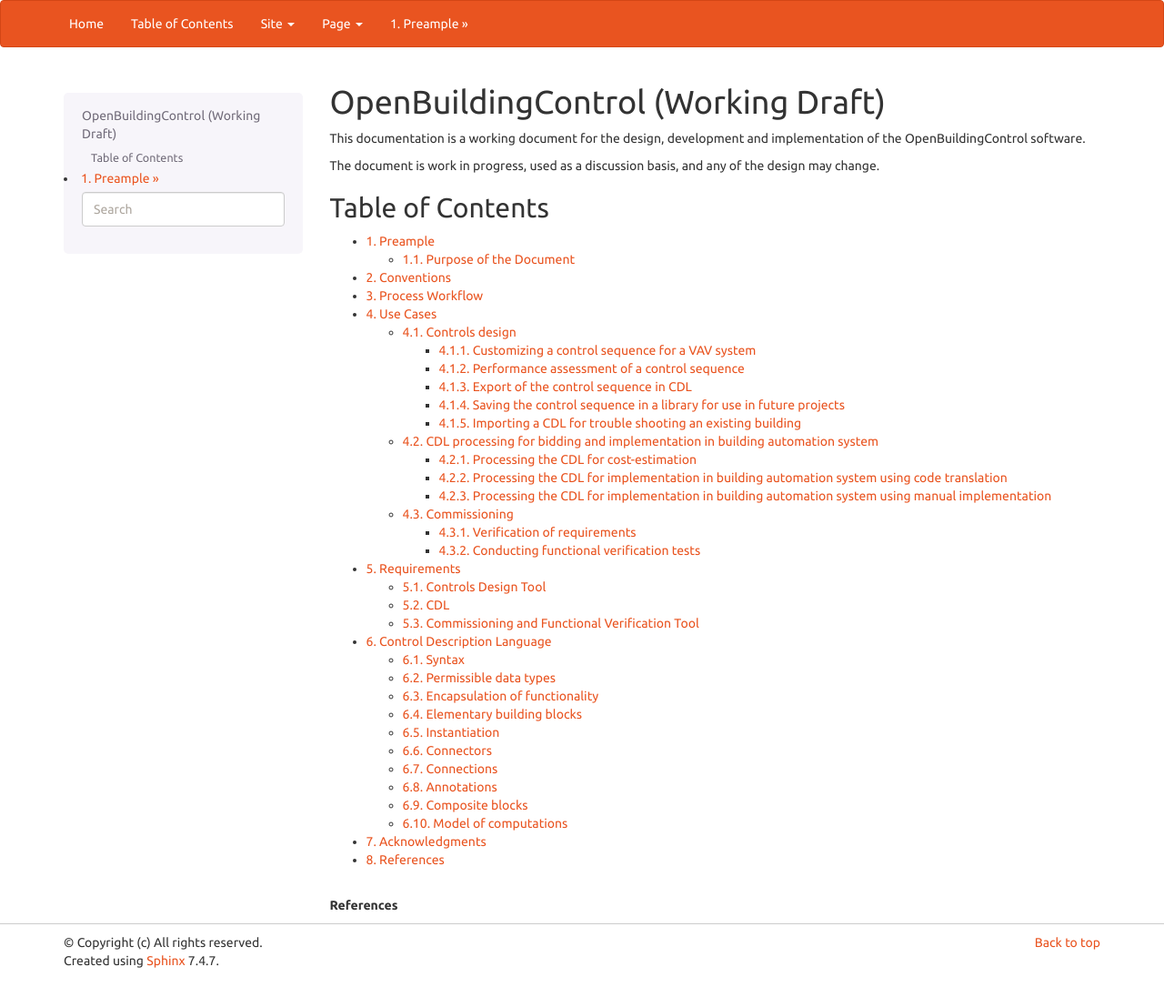
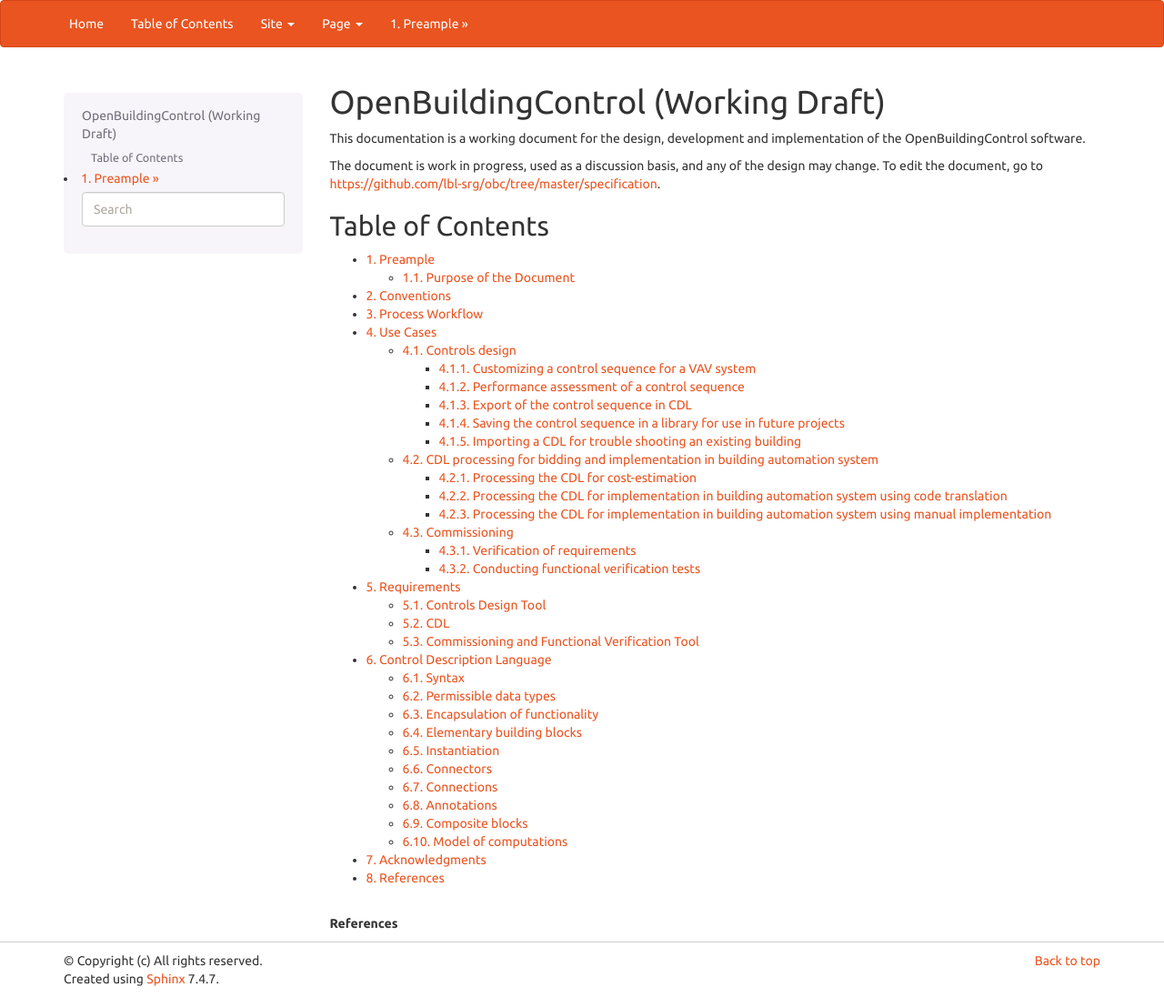
Before and after one commit to lbl-srg/obc, a Sphinx documentation site: the page built from specification/source/index.rst, in a window 1280 px wide. Shown: the whole page at 91% size. Built offline with Sphinx 7.4.7, drawn with Linux system fonts in a browser that asks for light colours.

Commit message:
Updated main page

```diff
--- a/specification/source/index.rst
+++ b/specification/source/index.rst
@@ -9,6 +9,9 @@ OpenBuildingControl (Working Draft)
 
    The document is work in progress, used as a discussion basis,
    and any of the design may change.
+   To edit the document, go to
+   https://github.com/lbl-srg/obc/tree/master/specification.
+
 
 .. only:: html
 
```
